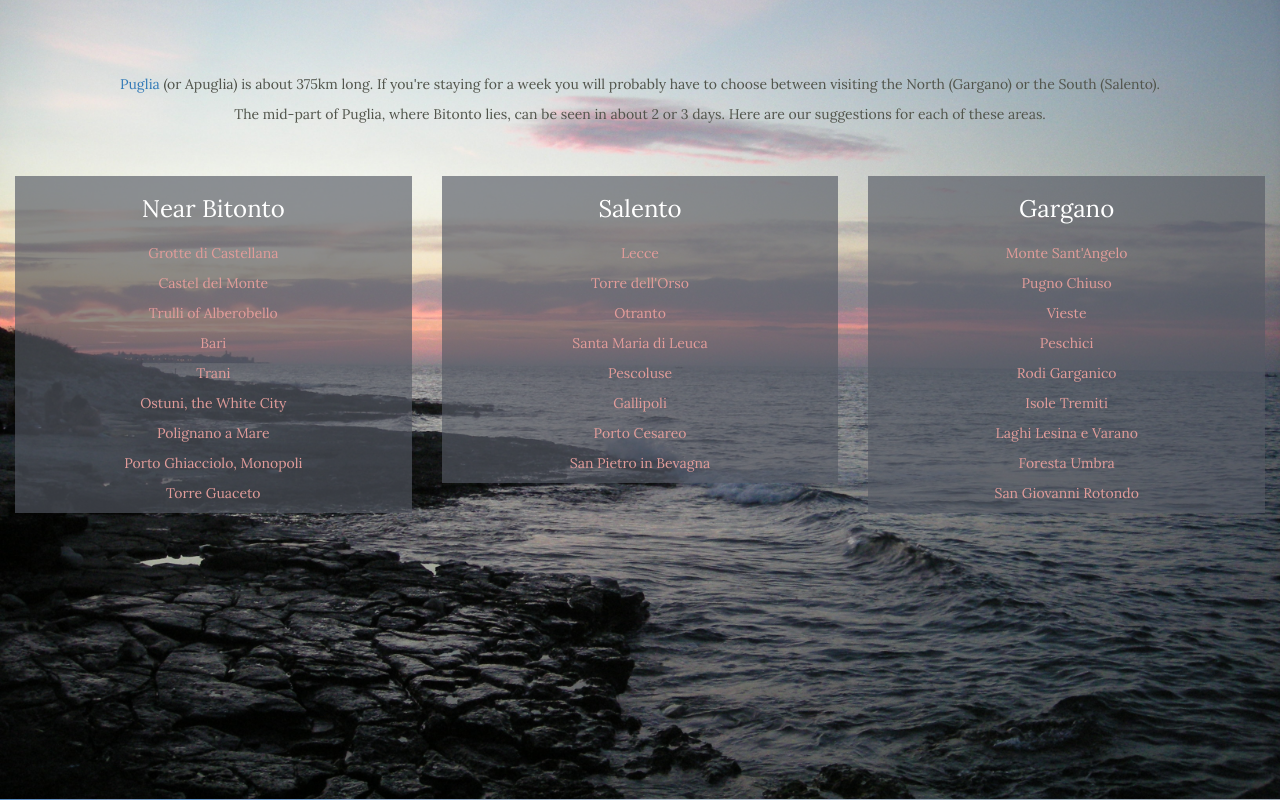
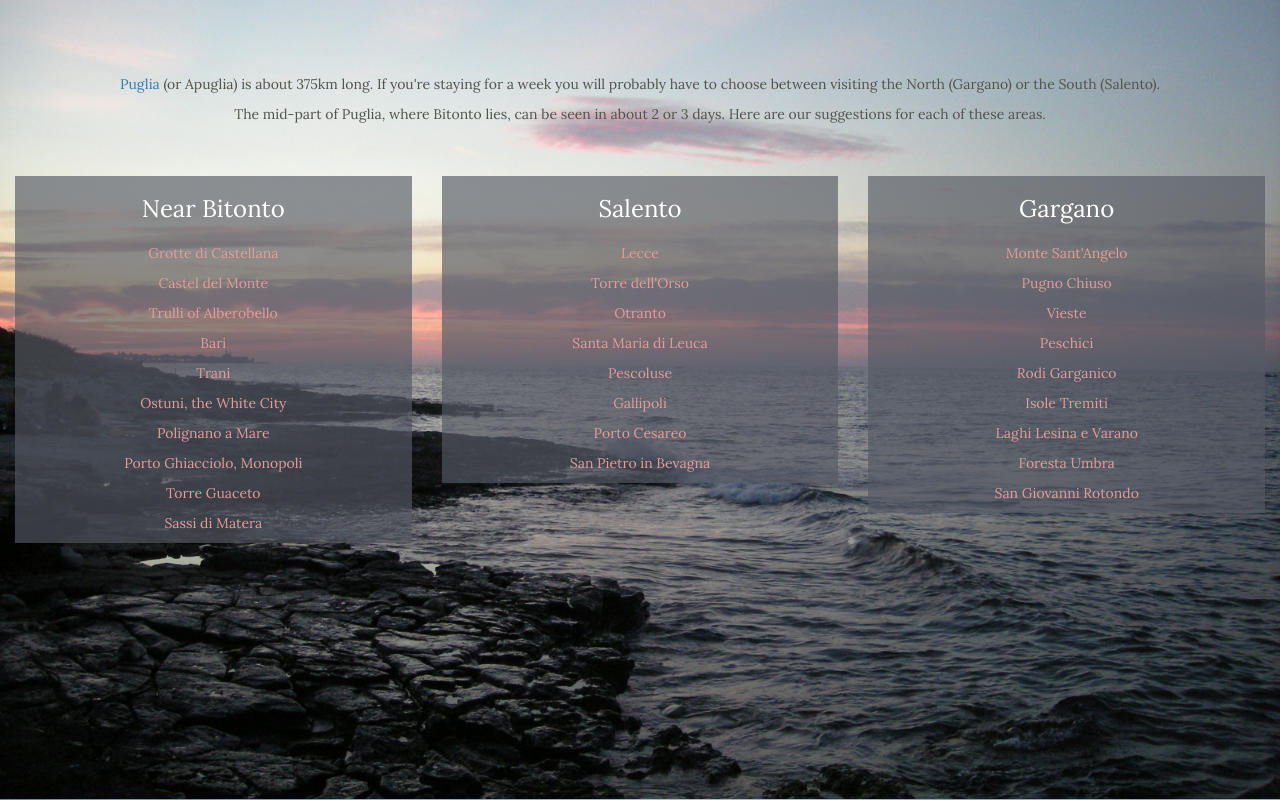
Before and after one commit to j1fig/wedding, a Django app: page / in a window 1280 px wide. Shown: the part 2401-3201 px from the top of the page. Run offline with Django 3.2, Linux system fonts and the light colour scheme; data that the repository does not hold is empty; parts of the project's set-up code (start-up, migrations or seed data) failed here and were passed over; some libraries are stand-ins or nearby versions.

Commit message:
added sassi di matera to places to visit

```diff
--- a/home/templates/home/home.html
+++ b/home/templates/home/home.html
@@ -79,6 +79,7 @@
             <p><a target="_blank" href="https://www.youtube.com/watch?v=RxnuPf7Q6wk">Polignano a Mare</a></p>
             <p><a target="_blank" href="https://www.google.com/search?q=porto+ghiacciolo&client=safari&rls=en&source=lnms&tbm=isch&sa=X&ved=0ahUKEwjKtd-FiKLJAhVBiRoKHSATC0AQ_AUIBygB&biw=1440&bih=838">Porto Ghiacciolo, Monopoli</a></p>
             <p><a target="_blank" href="https://www.google.com/search?q=torre+guaceto&client=safari&rls=en&tbm=isch&tbo=u&source=univ&sa=X&ved=0ahUKEwiXyqfNiKLJAhXJtRoKHYqaCc0QsAQIHQ&biw=1440&bih=838">Torre Guaceto</a></p>
+            <p><a target="_blank" href="http://www.sassidimatera.net/">Sassi di Matera</a></p>
           </div>
         </div>
         <div class="col-xs-4 visit-container">
```
